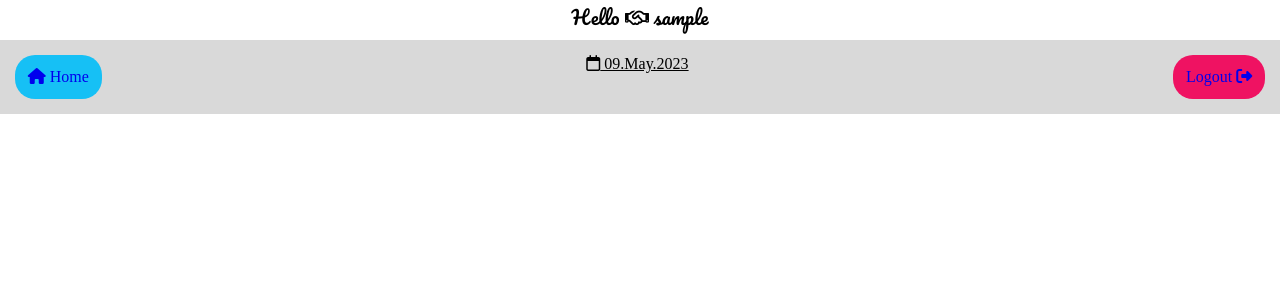
After one commit to RajSarkarIn/LMS_TIU, a PHP site: page /header.php in a window 1280 px wide. The commit adds this page. Shown: the top 300 px of the page. Run offline with PHP 8.4, Linux system fonts and the light colour scheme; the visitor is signed in with stand-in values (Sample User, id 1); some libraries are stand-ins or nearby versions.

Commit message:
3rd commit

```diff
--- /dev/null
+++ b/header.css
@@ -0,0 +1,42 @@
+@font-face{
+    font-family:text2;
+    src:url(otherresources/Pacifico-Regular.ttf);
+}
+
+body{
+    margin:0;
+}
+.details{
+    display:flex;
+    justify-content: space-between;
+    margin-top:6px;
+    padding:15px;
+    text-align: center;
+    background-color:#D9D9D9;
+}
+.home{
+    background-color: #16C0F5;
+    padding:0.8rem;
+    border-radius:20px;
+}
+.logout{
+    background-color: #EF1262;
+    padding:0.8rem;
+    border-radius:20px;
+    color:white;
+}
+.logout a:active{
+    color:white;
+}
+.logout a:visited{
+    color:white;
+}
+.home a:active{
+    color:black;
+}
+.home a:visited{
+    color:black;
+}
+a:link{
+    text-decoration:none;
+}
--- /dev/null
+++ b/header.php
@@ -0,0 +1,22 @@
+<?php
+session_start();
+?>
+<!DOCTYPE html>
+<html lang="en">
+<head>
+    <meta charset="UTF-8">
+    <meta http-equiv="X-UA-Compatible" content="IE=edge">
+    <meta name="viewport" content="width=device-width, initial-scale=1.0">
+    <script src="https://kit.fontawesome.com/5a14cd5396.js" crossorigin="anonymous"></script>
+    <link rel="stylesheet" href="header.css">
+    <title>Header</title>
+</head>
+<body>
+    <div style="text-align:center; font-family:text2; font-size:1.2rem;">Hello <i class="fa-regular fa-handshake fa-shake"></i> <?php echo $_SESSION['username'];?></div>
+    <div class="details">
+        <div class="home"><a href="dashboardadmin.php"><i class="fa-solid fa-house"></i> Home</a></div>
+        <div style="text-decoration:underline;"><i class="fa-regular fa-calendar"></i> <?php echo date("d.M.Y");?></div>
+        <div class="logout"><a href="logout.php">Logout <i class="fa-solid fa-right-from-bracket"></i></a></div>
+    </div>
+</body>
+</html>
--- a/index.php
+++ b/index.php
@@ -15,7 +15,7 @@ session_start();
 </head>
 <body>
     <header>
-        <img src="images/techno-indiauniversity-logo-black.png" alt="logo">
+        <img src="images/techno.webp" alt="logo">
         <p>Library management System</p>
     </header>
 <div class="adminlogin">
```
Also changed, not shown: dashboardadmin.php (+2 -6 lines), logout.php (added, +7 -0 lines), images/Untitled.png (deleted), images/techno-indiauniversity-logo-black.png (deleted), images/techno.webp (added), otherresources/Pacifico-Regular.ttf (added).
